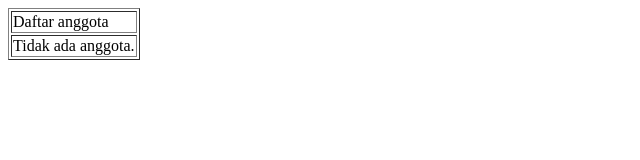
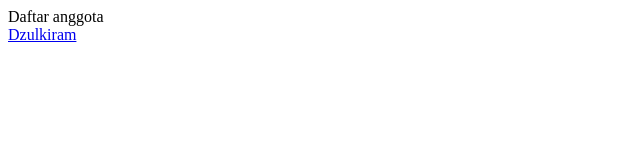
Before and after one commit to Meone11/INF206-2023-RD3-WOD, a plain HTML site: page index.html in a window 1280 px wide. Shown: the whole page, without its empty margins (0-640 px from the left). Drawn offline with Linux system fonts and the light colour scheme.

Commit message:
Update anggota

```diff
--- a/index.html
+++ b/index.html
@@ -6,14 +6,14 @@
 </head>
 
 <body>
-    <table border=”0”>
         <tr>
             <td>Daftar anggota</td>
         </tr>
+    </br>
         <tr>
-            <td>Tidak ada anggota.</td>
+            <a href="2149.html">Dzulkiram</a>
+
         </tr>
-    </table>
 </body>
 
 </html>
```
Also changed, not shown: 2149.html (added, +2 -0 lines).
